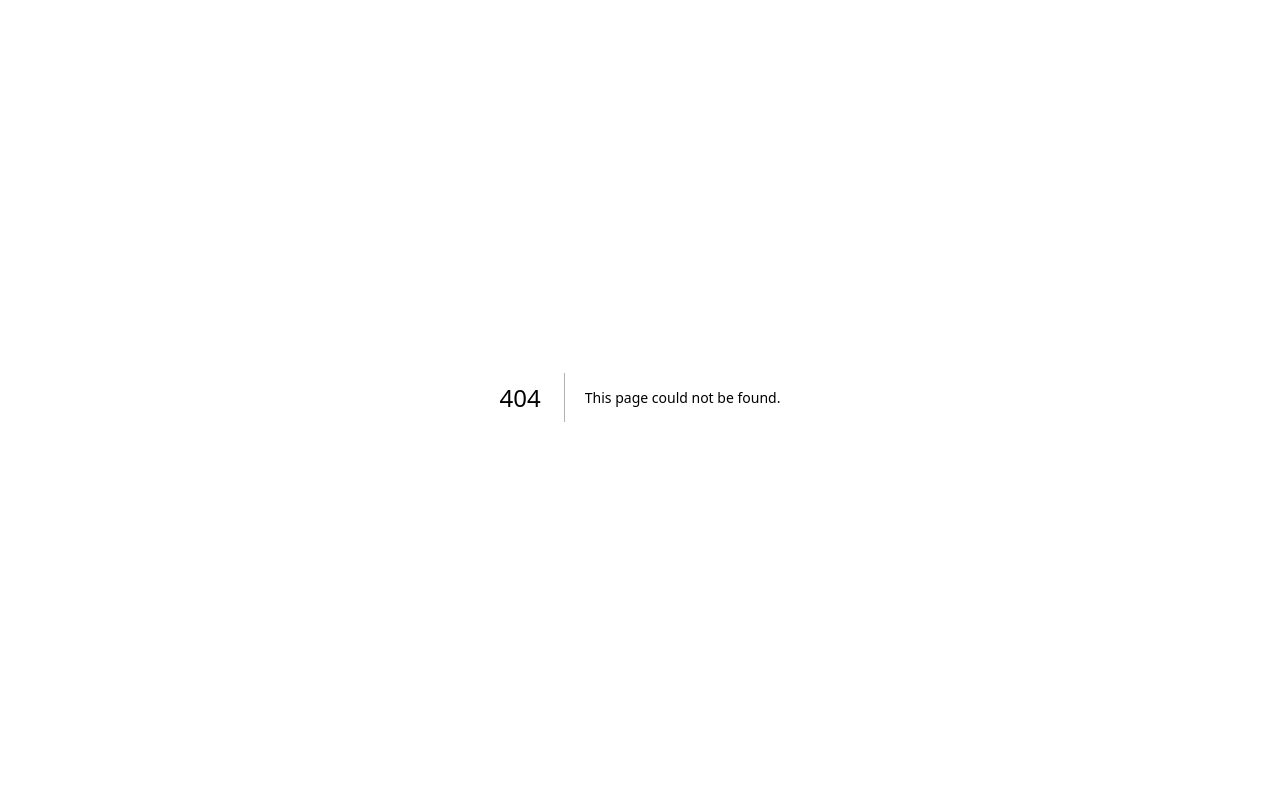
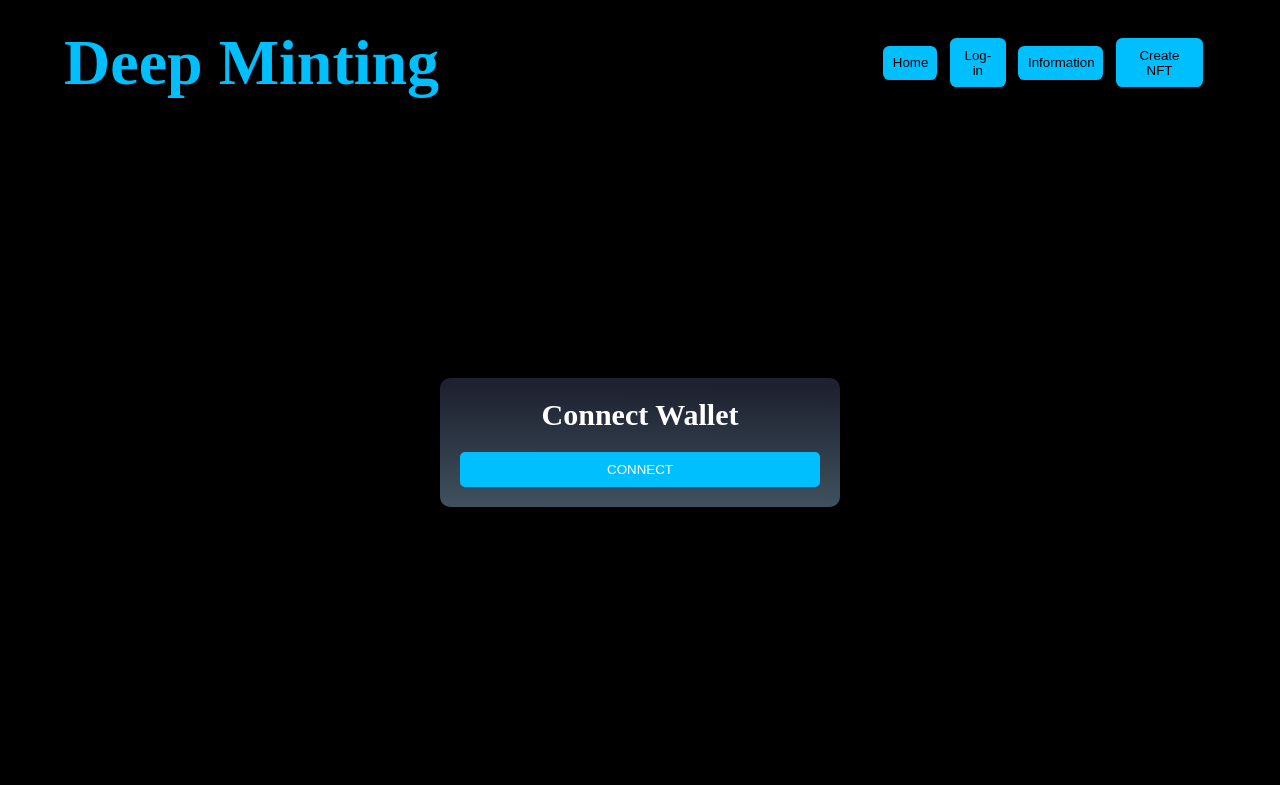
Before and after one commit to deeppatel0331/Shiv-Convenient-Mart-Website, a Next.js app: page /connectwallet in a window 1280 px wide. Before the commit this address had no page. Built offline with nearby package versions, Linux system fonts and the light colour scheme.

Commit message:
changed names

```diff
--- /dev/null
+++ b/pages/connectwallet.js
@@ -0,0 +1,76 @@
+import React, { useRef } from 'react'
+import styled from 'styled-components'
+import Navbar from "@/components/Navbar";
+
+/*
+* This page allows users to connect their wallet and interact with the blockchain
+*/
+
+const Login = () => {
+
+// layout of the admin log in page
+return (
+    <Wrapper>
+        <Navbar />
+        <CenteringContainer>
+      <Container>
+        <Title>Connect Wallet</Title>
+        <Button>CONNECT</Button>
+      </Container>
+      </CenteringContainer>
+    </Wrapper>
+  );
+};
+
+// main container
+const Wrapper = styled.div`
+    width: 100vw;
+    height: 100vh;
+`;
+
+const CenteringContainer = styled.div`
+    display: flex;
+    justify-content: center;
+    align-items: center;
+    width: 100%;
+    height: 85.67vh;
+    background-color: black;
+`
+
+// the box that holds the input box, title, and description
+const Container = styled.div`
+  width: 400px;
+  padding: 20px;
+  background: linear-gradient(180.2deg, rgb(30, 33, 48) 6.8%, rgb(74, 98, 110) 131%);
+  border-radius: 10px;
+  box-shadow: 0 0 10px rgba(0, 0, 0, 0.2);
+`;
+
+// for the title
+const Title = styled.h1`
+  font-size: 30px;
+  font-family: 'Sans-Serif';
+  color: white;
+  text-align: center;
+  margin-bottom: 20px;
+`;
+
+// enter button
+const Button = styled.button`
+  width: 100%;
+  padding: 10px;
+  background-color: #00BFFF;
+  color: white;
+  border: none;
+  border-radius: 5px;
+  cursor: pointer;
+
+  transition: 0.3s ease-in-out;
+    &:hover{
+        transform: scale(1.05);
+        background: red;
+        color: black;
+    }
+`;
+
+export default Login
```
